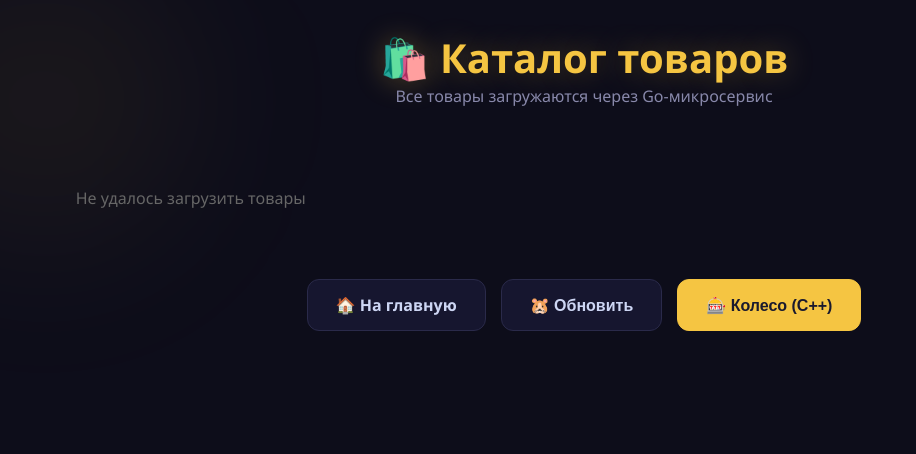
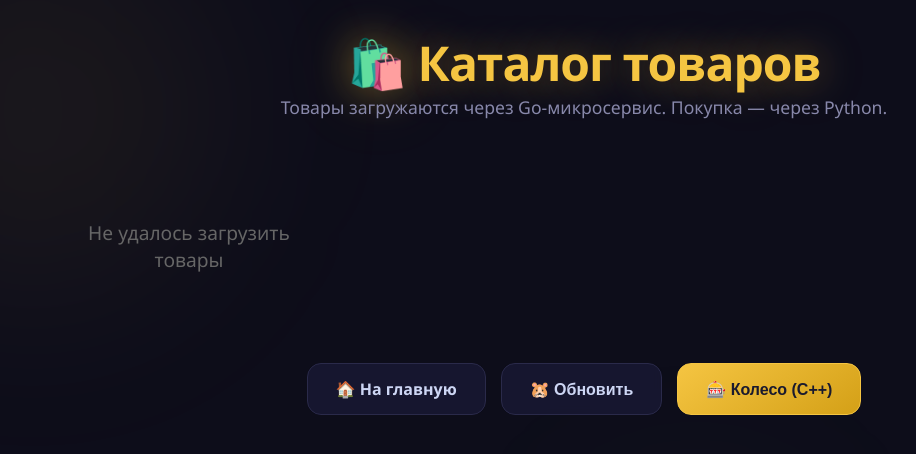
Before and after one commit to noyemkaren-ship-it/SUPER_PROJECT, a Python web app: template app/templates/catalog.html in a window 1280 px wide. Shown: the top 454 px of the page, without its empty margins (56-972 px from the left). Run offline with Jinja, Linux system fonts and the light colour scheme; the template is opened without the code that fills it, so the values that code supplies are empty.

Commit message:
аававава

```diff
--- a/app/templates/catalog.html
+++ b/app/templates/catalog.html
@@ -18,7 +18,13 @@
             pointer-events: none; z-index: 0;
         }
         .orb {
-            position: absolute; border-radius: 50%; filter: blur(80px);
+            position: absolute; border-radius: 50%; filter: blur(100px);
+            animation: float 8s infinite ease-in-out;
+        }
+        @keyframes float {
+            0%, 100% { transform: translate(0, 0) scale(1); }
+            33% { transform: translate(30px, -30px) scale(1.1); }
+            66% { transform: translate(-20px, 20px) scale(0.9); }
         }
         .container {
             max-width: 1200px; margin: 0 auto; padding: 30px 20px;
@@ -28,64 +34,87 @@
             text-align: center; margin-bottom: 40px;
         }
         .header h1 {
-            font-size: 2.5rem; color: #f5c542;
-            text-shadow: 0 0 30px rgba(245,197,66,0.3);
+            font-size: 3rem; color: #f5c542;
+            text-shadow: 0 0 40px rgba(245,197,66,0.4), 0 0 80px rgba(245,197,66,0.2);
+            letter-spacing: -1px;
         }
-        .header p { color: #8888aa; }
+        .header p { color: #8888aa; font-size: 1.1rem; }
         .message {
-            text-align: center; padding: 12px; border-radius: 10px;
-            margin-bottom: 20px; display: none;
+            text-align: center; padding: 15px 20px; border-radius: 12px;
+            margin-bottom: 25px; display: none; font-weight: 600;
+            backdrop-filter: blur(10px);
         }
         .message.success { background: rgba(166,227,161,0.15); color: #a6e3a1; border: 1px solid #a6e3a1; display: block; }
         .message.error { background: rgba(243,139,168,0.15); color: #f38ba8; border: 1px solid #f38ba8; display: block; }
         .items {
-            display: grid; grid-template-columns: repeat(auto-fill, minmax(280px, 1fr));
-            gap: 20px; margin-bottom: 30px;
+            display: grid; grid-template-columns: repeat(auto-fill, minmax(300px, 1fr));
+            gap: 25px; margin-bottom: 30px;
         }
         .item {
-            background: rgba(26,26,53,0.8); backdrop-filter: blur(10px);
-            border-radius: 16px; padding: 25px; border: 1px solid #2a2a4a;
-            transition: transform 0.2s, box-shadow 0.2s;
-            position: relative;
+            background: linear-gradient(145deg, rgba(26,26,53,0.9), rgba(18,18,40,0.9));
+            backdrop-filter: blur(10px);
+            border-radius: 20px; padding: 28px; border: 1px solid #2a2a4a;
+            transition: all 0.3s ease; position: relative; overflow: hidden;
         }
-        .item:hover { transform: translateY(-4px); box-shadow: 0 12px 30px rgba(0,0,0,0.4); }
-        .item h3 { color: #a6e3a1; font-size: 1.3rem; margin-bottom: 8px; }
-        .item .price { font-size: 1.5rem; color: #f5c542; font-weight: 700; margin: 8px 0; }
-        .item .seller { color: #8888aa; font-size: 0.9rem; }
-        .item .category { display: inline-block; background: #252545; padding: 4px 12px; border-radius: 20px; font-size: 0.85rem; margin-top: 8px; }
+        .item::before {
+            content: ''; position: absolute; top: -50%; left: -50%;
+            width: 200%; height: 200%;
+            background: radial-gradient(circle, rgba(245,197,66,0.05) 0%, transparent 70%);
+            opacity: 0; transition: opacity 0.3s;
+        }
+        .item:hover::before { opacity: 1; }
+        .item:hover { transform: translateY(-6px); box-shadow: 0 20px 40px rgba(0,0,0,0.5); border-color: #f5c542; }
+        .item h3 { color: #a6e3a1; font-size: 1.4rem; margin-bottom: 10px; position: relative; z-index: 1; }
+        .item .price {
+            font-size: 2rem; color: #f5c542; font-weight: 800;
+            margin: 10px 0; position: relative; z-index: 1;
+            text-shadow: 0 0 15px rgba(245,197,66,0.3);
+        }
+        .item .seller { color: #8888aa; font-size: 0.9rem; position: relative; z-index: 1; }
+        .item .category {
+            display: inline-block; background: rgba(245,197,66,0.15);
+            padding: 6px 14px; border-radius: 20px; font-size: 0.85rem;
+            margin-top: 10px; position: relative; z-index: 1;
+            border: 1px solid rgba(245,197,66,0.3);
+        }
         .item button {
-            width: 100%; margin-top: 15px; padding: 12px;
-            background: #a6e3a1; color: #1a1a2e; border: none;
-            border-radius: 10px; font-weight: 700; font-size: 1rem;
-            cursor: pointer; transition: 0.3s;
+            width: 100%; margin-top: 18px; padding: 14px;
+            background: linear-gradient(145deg, #a6e3a1, #7bc47f);
+            color: #1a1a2e; border: none; border-radius: 12px;
+            font-weight: 700; font-size: 1rem; cursor: pointer;
+            transition: all 0.3s; position: relative; z-index: 1;
+            letter-spacing: 0.5px;
         }
-        .item button:hover:not(:disabled) { background: #89d48a; transform: scale(1.02); }
+        .item button:hover:not(:disabled) { transform: scale(1.03); box-shadow: 0 8px 25px rgba(166,227,161,0.3); }
         .item button:disabled { background: #45475a; cursor: not-allowed; }
         .nav {
             display: flex; gap: 15px; flex-wrap: wrap; justify-content: center;
         }
         .btn {
-            display: inline-block; padding: 14px 28px; border-radius: 12px;
-            text-decoration: none; font-weight: 700; cursor: pointer;
-            transition: 0.3s; border: 1px solid #2a2a4a; font-size: 1rem;
+            display: inline-flex; align-items: center; gap: 8px;
+            padding: 14px 28px; border-radius: 14px; text-decoration: none;
+            font-weight: 700; cursor: pointer; transition: all 0.3s;
+            border: 1px solid #2a2a4a; font-size: 1rem;
             background: rgba(26,26,53,0.8); color: #cdd6f4;
+            backdrop-filter: blur(5px);
         }
-        .btn:hover { border-color: #f5c542; box-shadow: 0 0 20px rgba(245,197,66,0.2); }
-        .btn.accent { background: #f5c542; color: #1a1a2e; border-color: #f5c542; }
-        .btn.accent:hover { box-shadow: 0 0 25px rgba(245,197,66,0.4); }
-        .empty { text-align: center; color: #666; padding: 40px; }
+        .btn:hover { border-color: #f5c542; box-shadow: 0 0 25px rgba(245,197,66,0.25); }
+        .btn.accent { background: linear-gradient(145deg, #f5c542, #d4a017); color: #1a1a2e; border-color: #f5c542; font-weight: 800; }
+        .btn.accent:hover { box-shadow: 0 0 30px rgba(245,197,66,0.5); transform: translateY(-2px); }
+        .empty { text-align: center; color: #666; padding: 60px; font-size: 1.2rem; }
     </style>
 </head>
 <body>
     <div class="bg-animation">
-        <div class="orb" style="width:300px;height:300px;background:rgba(245,197,66,0.06);top:-50px;left:-50px;"></div>
-        <div class="orb" style="width:250px;height:250px;background:rgba(137,180,250,0.06);bottom:-50px;right:-50px;"></div>
+        <div class="orb" style="width:400px;height:400px;background:rgba(245,197,66,0.06);top:-100px;left:-100px;"></div>
+        <div class="orb" style="width:350px;height:350px;background:rgba(137,180,250,0.06);bottom:-100px;right:-100px;animation-delay: 4s;"></div>
+        <div class="orb" style="width:250px;height:250px;background:rgba(166,227,161,0.05);top:50%;left:50%;animation-delay: 2s;"></div>
     </div>
 
     <div class="container">
         <div class="header">
             <h1>🛍️ Каталог товаров</h1>
-            <p>Все товары загружаются через Go-микросервис</p>
+            <p>Товары загружаются через Go-микросервис. Покупка — через Python.</p>
         </div>
 
         <div class="message" id="message"></div>
@@ -115,10 +144,12 @@
             btn.disabled = true;
             btn.textContent = 'Покупаем...';
             try {
-                const resp = await fetch(`/go/orders?quantity=1&salesman_name=${seller}&price=${price}`, { method: 'POST' });
+                const resp = await fetch(`/orders/create?quantity=1&salesman_name=${seller}&price=${price}`, { method: 'POST' });
                 if (resp.ok) {
+                    const data = await resp.json();
                     showMessage(`${name} куплен за ${price}₽!`, 'success');
-                    document.getElementById(`item-${id}`).remove();
+                    document.getElementById(`item-${id}`).style.opacity = '0';
+                    setTimeout(() => document.getElementById(`item-${id}`).remove(), 300);
                 } else {
                     const data = await resp.json();
                     showMessage(data.detail || 'Ошибка покупки', 'error');
```
